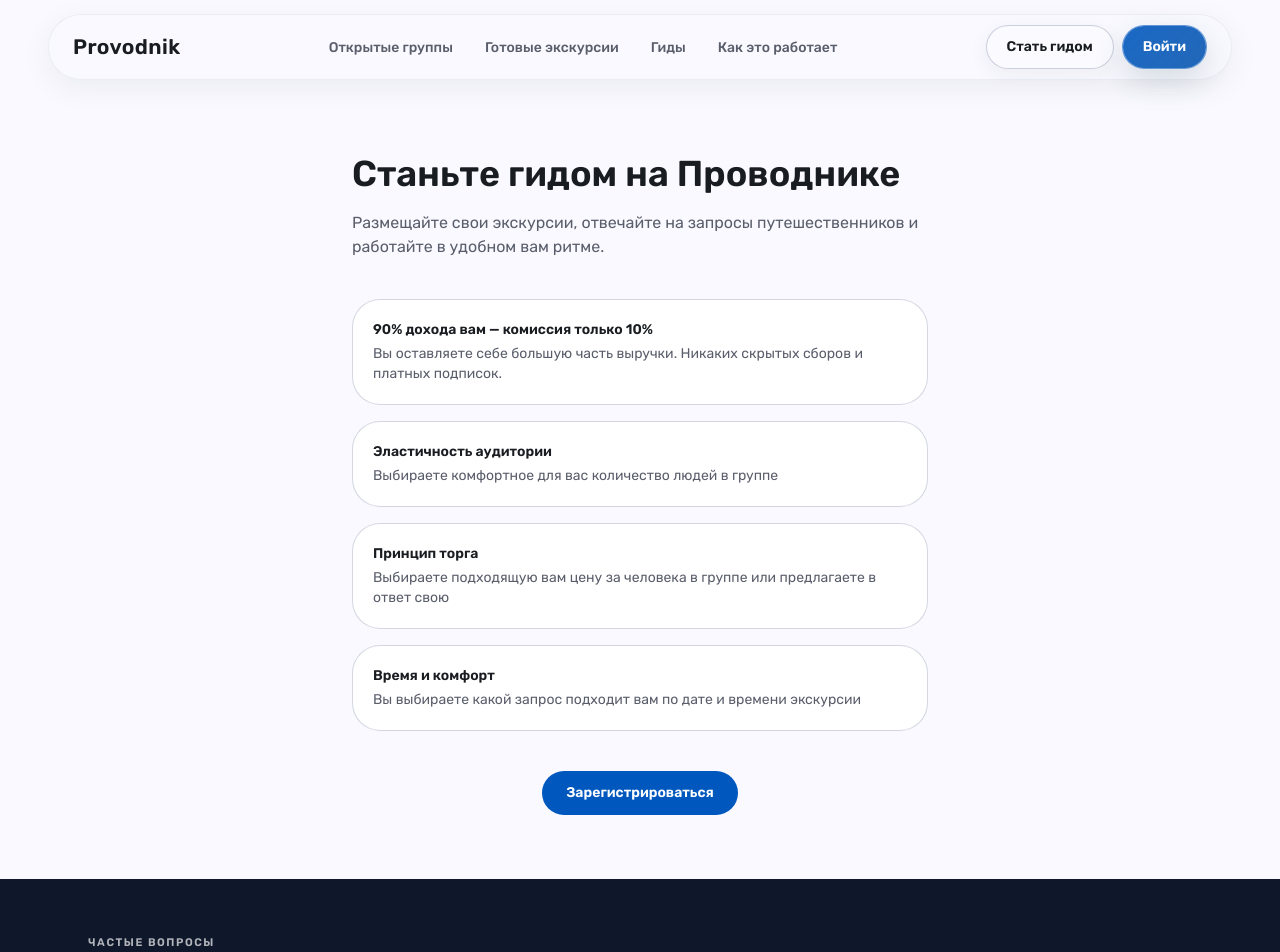
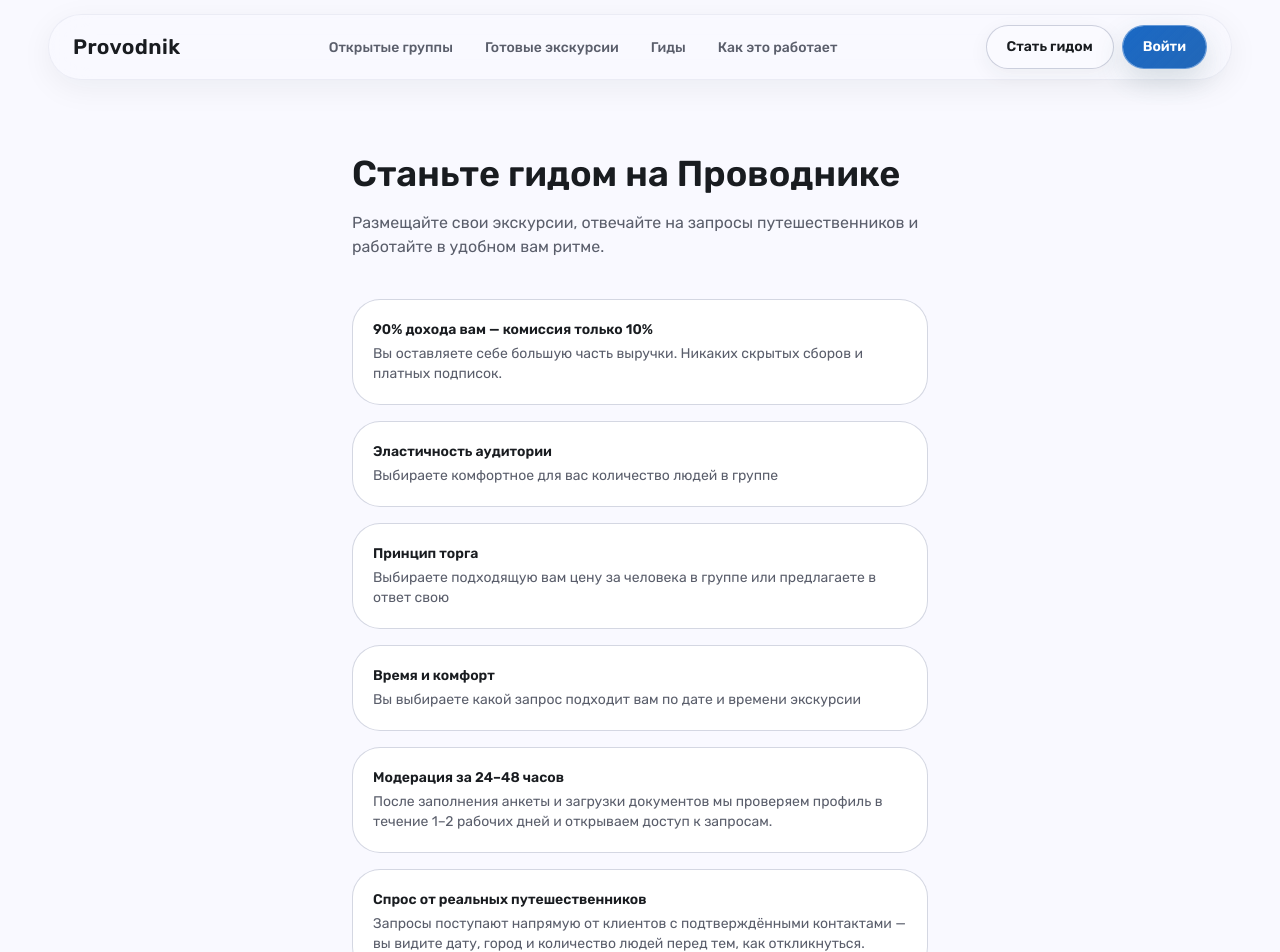
Before and after one commit to s6s8/provodnik.app, a Next.js app: page /become-a-guide in a window 1280 px wide. Shown: the top 952 px of the page. Built offline with nearby package versions, Linux system fonts and the light colour scheme; no server answers.

Commit message:
fix(self-heal): deaadd72 add moderation SLA + demand signal to become-a-guide

```diff
--- a/src/app/(site)/become-a-guide/page.tsx
+++ b/src/app/(site)/become-a-guide/page.tsx
@@ -25,6 +25,16 @@ const VALUE_PROPS = [
   {
     title: "Время и комфорт",
     description: "Вы выбираете какой запрос подходит вам по дате и времени экскурсии",
+  },
+  {
+    title: "Модерация за 24–48 часов",
+    description:
+      "После заполнения анкеты и загрузки документов мы проверяем профиль в течение 1–2 рабочих дней и открываем доступ к запросам.",
+  },
+  {
+    title: "Спрос от реальных путешественников",
+    description:
+      "Запросы поступают напрямую от клиентов с подтверждёнными контактами — вы видите дату, город и количество людей перед тем, как откликнуться.",
   },
 ] as const;
 
```
